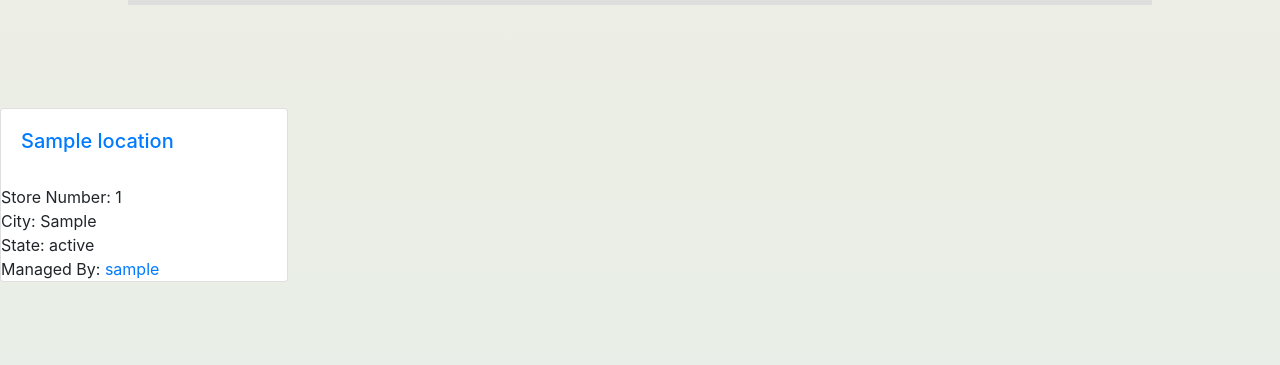
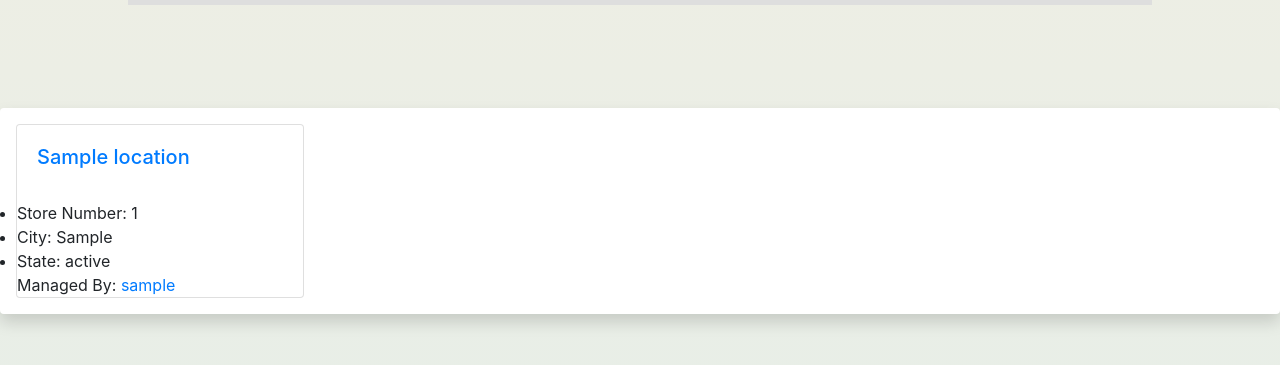
Before and after one commit to x-camacho/django-portal, a Django app: page /locations/ in a window 1280 px wide. Shown: the part 90-455 px from the top of the page. Run offline with Django 4.2, Linux system fonts and the light colour scheme; tables that the repository leaves empty hold one stand-in row (values such as "Sample post"); some libraries are stand-ins or nearby versions.

Commit message:
more styling on cards

```diff
--- a/main_app/templates/locationlist.html
+++ b/main_app/templates/locationlist.html
@@ -6,6 +6,7 @@
 <h1>{{header}}</h1>
 
 {% for location in locations %}
+<div class="shadow p-3 mb-5 bg-white rounded">
     <div class="card" style="width: 18rem;">
         <a href="{% url 'location_detail' location.pk %}">
     <div class="card-body">
@@ -22,6 +23,5 @@
             {% empty %}
             <p>No Report Found</p>
 </div>
-</div>
 {% endfor %}
 {% endblock %}
```
Lines whose indentation alone changed are shown as unchanged.
